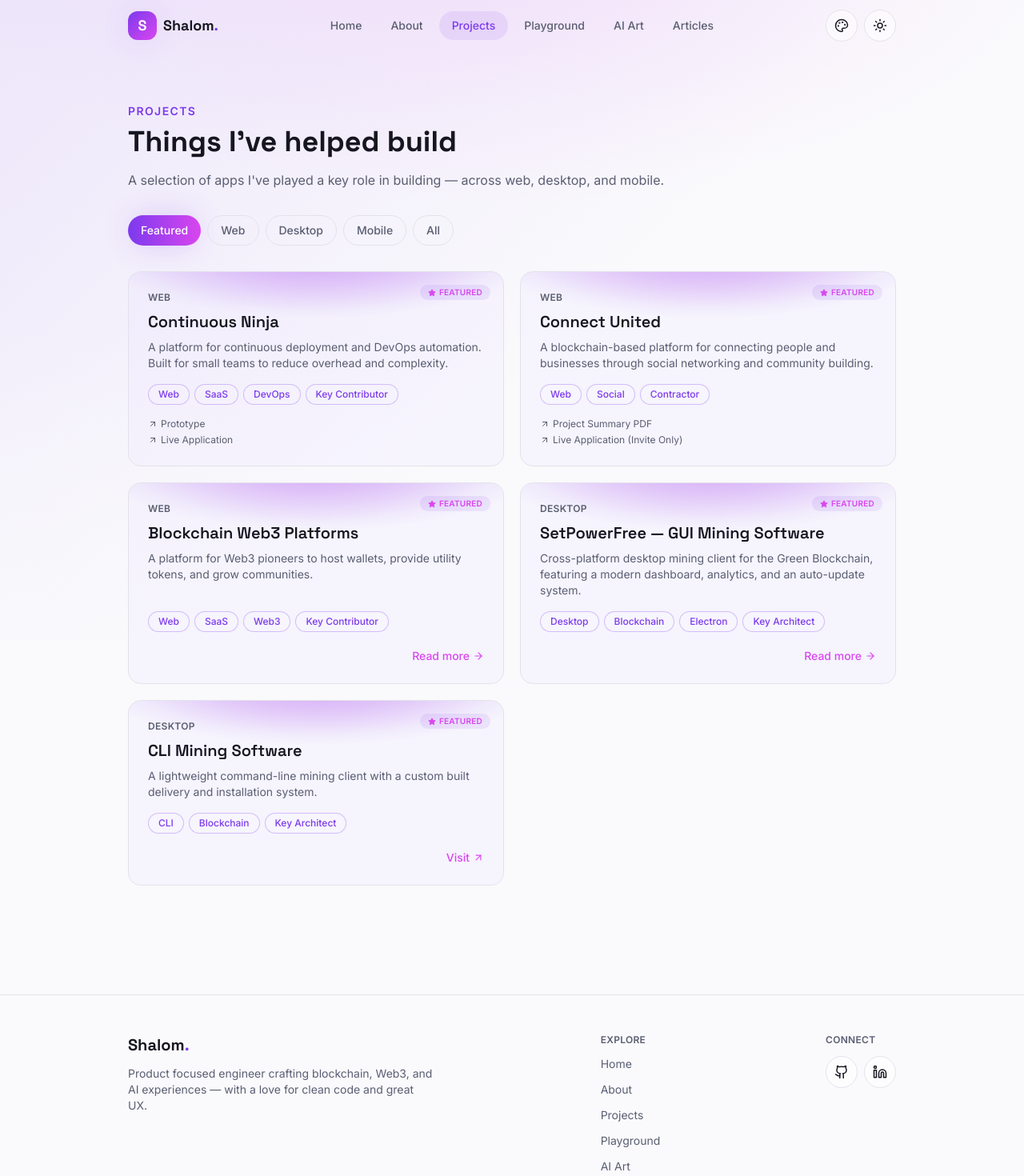
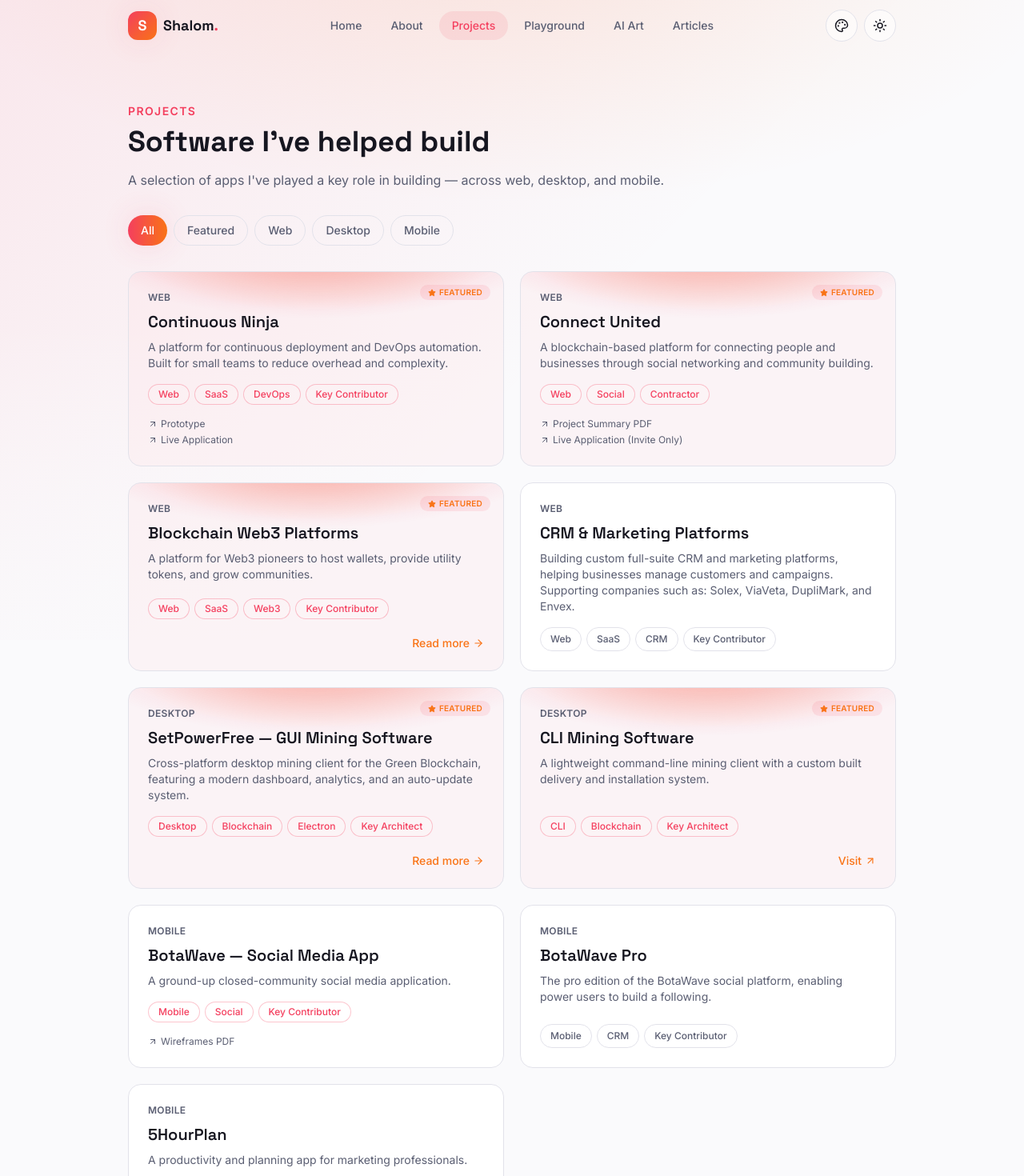
Before and after one commit to shalomthegreat/shalomthegreat.github.io, a React (Vite) app: page /projects in a window 1280 px wide. Shown: the top 1470 px of the page at 80% size. Built offline with nearby package versions, Linux system fonts and the light colour scheme.

Commit message:
minor changes

```diff
--- a/src/pages/Art.jsx
+++ b/src/pages/Art.jsx
@@ -76,7 +76,7 @@ export default function Art() {
         <p className="text-sm font-semibold uppercase tracking-widest text-accent">AI Art</p>
         <h1 className="mt-2 font-display text-3xl font-bold sm:text-4xl">AI Creations Gallery</h1>
         <p className="mt-4 max-w-2xl text-muted">
-          Exploration into AI prompting in the artistic arena, for the purpose of exploring the boundaries of what is possible, and to explore it's possible applications.
+          Exploration into AI prompting in the artistic arena, for the purpose of exploring the boundaries of what is possible.
         </p>
       </Reveal>
 
--- a/src/pages/projects/Projects.jsx
+++ b/src/pages/projects/Projects.jsx
@@ -5,7 +5,7 @@ import { ArrowRight, ArrowUpRight, Star } from 'lucide-react'
 import { PageWrapper, Reveal } from '../../components/motion'
 import { projects } from '../../data/content'
 
-const categories = ['Featured', 'Web', 'Desktop', 'Mobile', 'All']
+const categories = ['All', 'Featured', 'Web', 'Desktop', 'Mobile']
 
 function ProjectCard({ p, index }) {
   const isInternal = Boolean(p.to)
@@ -71,7 +71,7 @@ function ProjectCard({ p, index }) {
 }
 
 export default function Projects() {
-  const [filter, setFilter] = useState('Featured')
+  const [filter, setFilter] = useState('All')
   const filtered = useMemo(() => {
     if (filter === 'All') return projects
     if (filter === 'Featured') return projects.filter((p) => p.featured)
@@ -82,7 +82,7 @@ export default function Projects() {
     <PageWrapper>
       <Reveal className="mb-8">
         <p className="text-sm font-semibold uppercase tracking-widest text-accent">Projects</p>
-        <h1 className="mt-2 font-display text-3xl font-bold sm:text-4xl">Things I've helped build</h1>
+        <h1 className="mt-2 font-display text-3xl font-bold sm:text-4xl">Software I've helped build</h1>
         <p className="mt-4 max-w-2xl text-muted">
           A selection of apps I've played a key role in building — across web, desktop, and mobile.
         </p>
--- a/src/theme/ThemeContext.jsx
+++ b/src/theme/ThemeContext.jsx
@@ -33,7 +33,7 @@ export function ThemeProvider({ children }) {
 
   const activeAccent = useMemo(() => {
     if (accent) return accent
-    return isDark ? 'sunset' : 'violet'
+    return isDark ? 'violet' : 'sunset'
   }, [accent, isDark])
 
   const applyMode = useCallback((nextMode) => {
```
